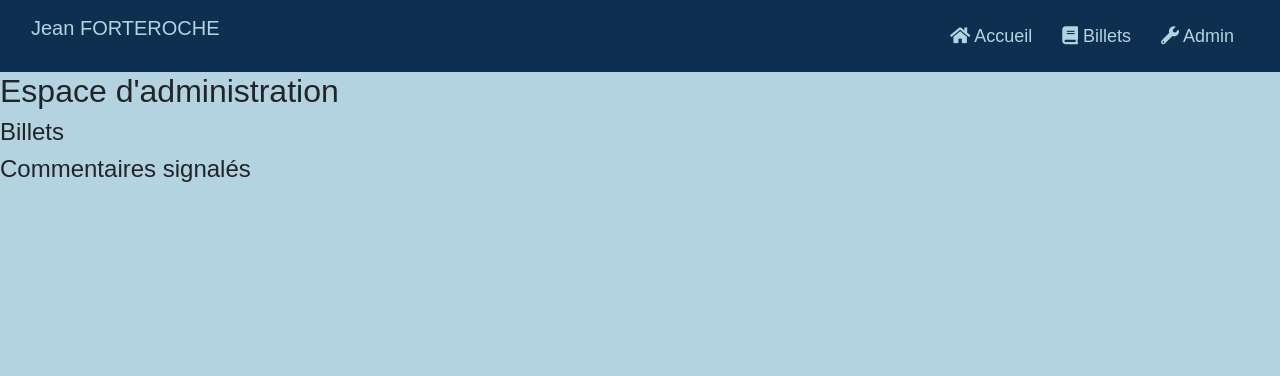
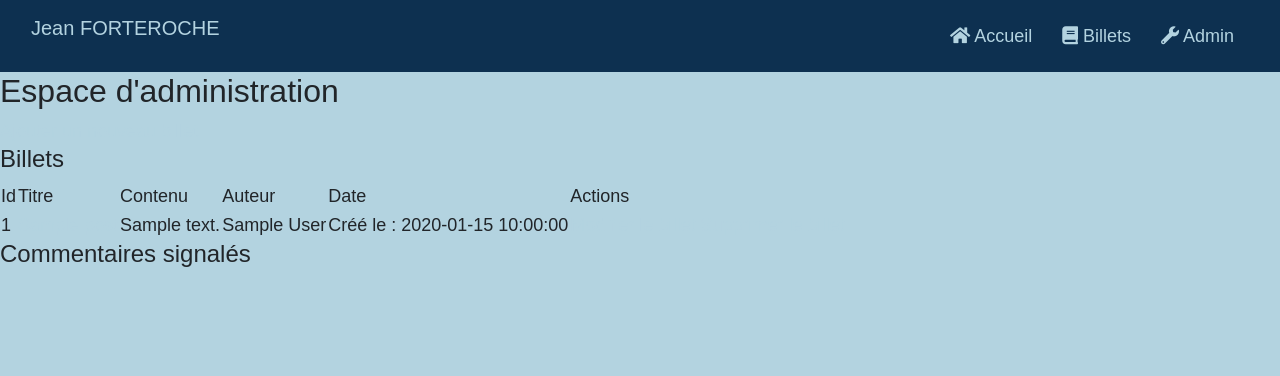
Before and after one commit to WonderMimi/P4-Forteroche, a PHP site: page /public/index.php?route=administration in a window 1280 px wide. Shown: the top 376 px of the page. Run offline with PHP 8.4, Linux system fonts and the light colour scheme; tables that the repository leaves empty or names only in its code hold one stand-in row (values such as "Sample post").

Commit message:
Display all posts with details in admin page

```diff
--- a/src/controller/BackController.php
+++ b/src/controller/BackController.php
@@ -8,7 +8,10 @@ class BackController extends Controller
 {
     public function administration()
     {
-        return $this->view->render('administration');
+        $posts = $this->postManager->getAllPosts();
+        return $this->view->render('administration', [
+            'posts' => $posts
+        ]);
     }
 
     public function addPost(Parameter $form_post) //$form_post is all the data entered in the form
--- a/src/manager/CommentManager.php
+++ b/src/manager/CommentManager.php
@@ -34,7 +34,7 @@ class CommentManager extends DatabaseManager
     public function addComment(Parameter $form_post, $postId)
     {
         $sql = 'INSERT INTO comments(author, comment, created_date, flag, post_id, status) VALUES (?, ?,NOW(), ?, ?, "autorisé")';
-        $this->createQuery($sql, [$form_post->get('author'), $form_post->get('comment'), 1, $postId]);
+        $this->createQuery($sql, [$form_post->get('author'), $form_post->get('comment'), 0, $postId]);
     }
 
     public function flagComment($commentId)
--- a/src/manager/PostManager.php
+++ b/src/manager/PostManager.php
@@ -63,4 +63,16 @@ class PostManager extends DatabaseManager
         $sql = 'DELETE FROM posts WHERE id=?';
         $this->createQuery($sql, [$postId]);
     }
+
+    public function getAllPosts()
+    {
+        $sql = 'SELECT id, title, content, author, created_date FROM posts ORDER BY id DESC';
+        $result = $this->createQuery($sql);
+        $posts = [];
+        foreach ($result as $row) {
+            $posts[$row['id']] = $this->buildObject($row);
+        }
+        $result->closeCursor();
+        return $posts;
+    }
 }
--- a/templates/administration.php
+++ b/templates/administration.php
@@ -2,7 +2,41 @@
 
 <h2>Espace d'administration</h2>
 
+<?= $this->session->show('add_post'); ?>
+<?= $this->session->show('edit_post'); ?>
+<?= $this->session->show('delete_post'); ?>
+
+<a href="../public/index.php?route=addPost">Ajouter un nouveau billet</a>
 
 <h4>Billets</h4>
 
+<table>
+    <tr>
+        <td>Id</td>
+        <td>Titre</td>
+        <td>Contenu</td>
+        <td>Auteur</td>
+        <td>Date</td>
+        <td>Actions</td>
+    </tr>
+    <?php
+    foreach ($posts as $post) {
+    ?>
+        <tr>
+            <td><?= htmlspecialchars($post->getId()); ?></td>
+            <td><a href="../public/index.php?route=post&postId=<?= htmlspecialchars($post->getId()); ?>"><?= htmlspecialchars($post->getTitle()); ?></a></td>
+            <td><?= substr(htmlspecialchars($post->getContent()), 0, 150); ?></td>
+            <td><?= htmlspecialchars($post->getAuthor()); ?></td>
+            <td>Créé le : <?= htmlspecialchars($post->getCreated_date()); ?></td>
+            <td>
+                <a href="../public/index.php?route=editPost&postId=<?= $post->getId(); ?>">Modifier le billet</a>
+                <a href="../public/index.php?route=deletePost&postId=<?= $post->getId(); ?>">Supprimer le billet</a>
+            </td>
+        </tr>
+    <?php
+    }
+    ?>
+</table>
+
+
 <h4>Commentaires signalés</h4>
--- a/templates/single.php
+++ b/templates/single.php
@@ -11,11 +11,9 @@
         <p class="author"><?= htmlspecialchars($post->getAuthor()); ?></p>
         <p class="creation">Créé le : <?= htmlspecialchars($post->getCreated_date()); ?></p>
     </div>
-    <div class="actions">
-        <a href="../public/index.php?route=editPost&postId=<?= $post->getId(); ?>">Modifier le billet</a>
-        <a href="../public/index.php?route=deletePost&postId=<?= $post->getId(); ?>">Supprimer le billet</a>
-    </div>
 
+    <?= $this->session->show('add_comment'); ?>
+    <?= $this->session->show('flag_comment'); ?>
     <br>
 
     <div id="comments">
```
Also changed, not shown: templates/home.php (+2 -6 lines).
